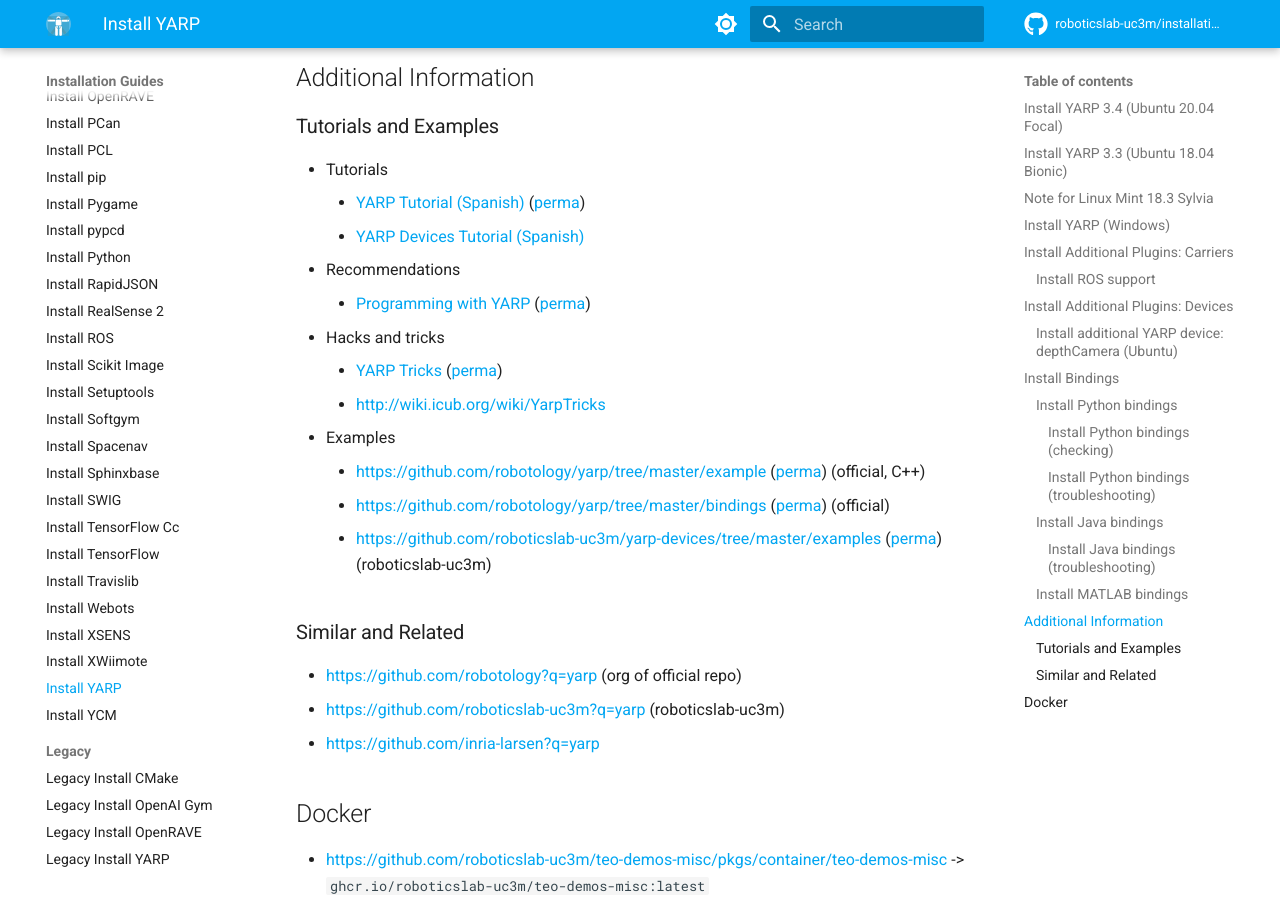
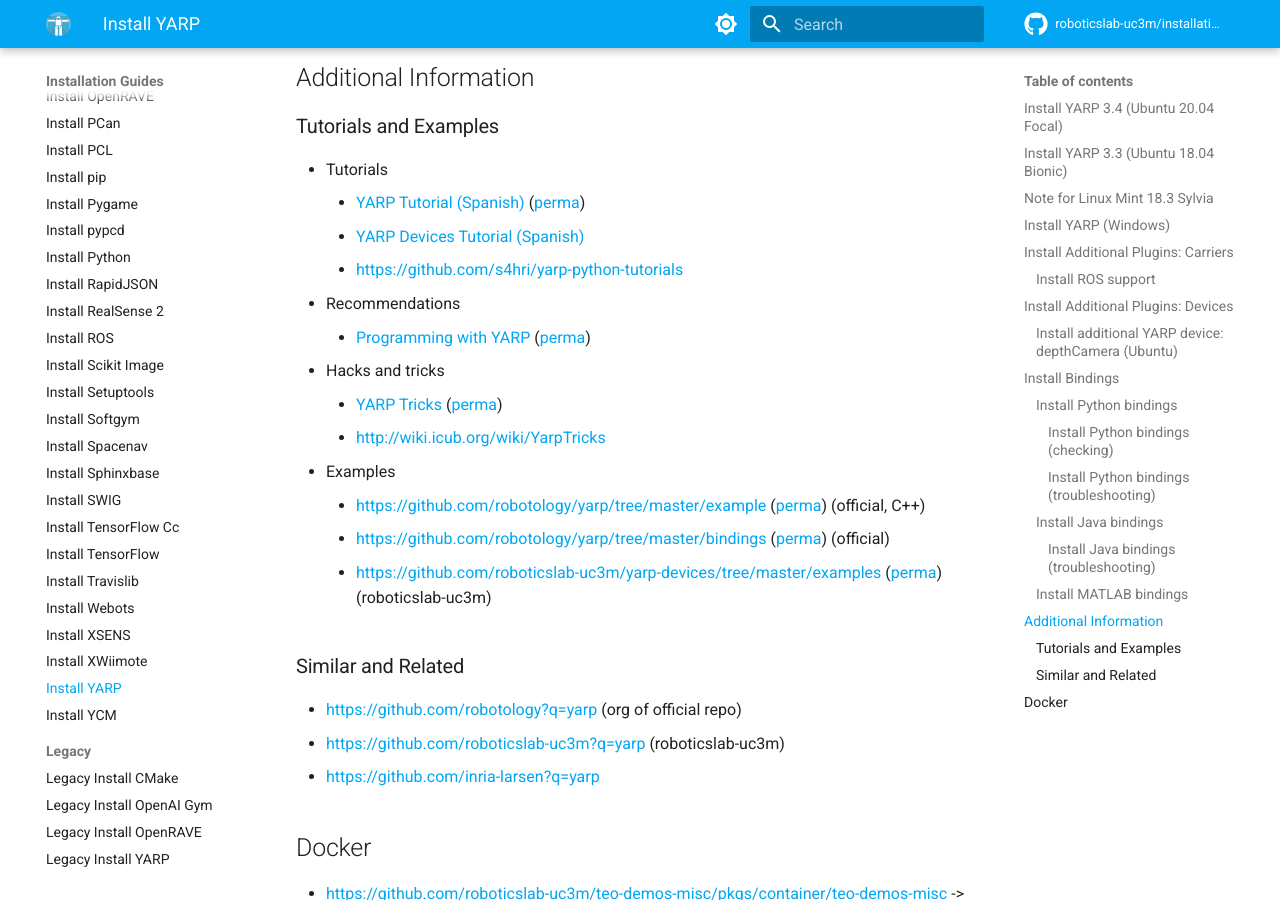
Before and after one commit to roboticslab-uc3m/installation-guides, an MkDocs documentation site: the page built from docs/install-yarp.md, in a window 1280 px wide and 900 px high, scrolled down 6068 px. Built offline with MkDocs 1.6.1 and Material for MkDocs 9.7.7, drawn with Linux system fonts in a browser that asks for light colours; comment, search, counter and statistics services are not loaded.

Commit message:
install-yarp add https://github.com/s4hri/yarp-python-tutorials
Thanks @PeterBowman @elisabeth-ms !!

```diff
--- a/docs/install-yarp.md
+++ b/docs/install-yarp.md
@@ -249,6 +249,7 @@
 - Tutorials
     - [YARP Tutorial (Spanish)](https://asrob.uc3m.es/tutoriales/software/programming/yarp.html) ([perma](https://github.com/asrob-uc3m/tutoriales/blob/694b1bf6efeb716493272b9553cc9561812c7960/software/programming/yarp.md))
     - [YARP Devices Tutorial (Spanish)](https://apps-robots.uc3m.es/asrob/wiki/Tutorial_yarp_devices)
+    - <https://github.com/s4hri/yarp-python-tutorials>
 - Recommendations
     - [Programming with YARP](https://robots.uc3m.es/developer-manual/programming-with-yarp.html) ([perma](https://github.com/roboticslab-uc3m/developer-manual/blob/c0cb6952e14079b3fcf9d36e1830b92c07bf8bde/programming-with-yarp.md))
 - Hacks and tricks
```
